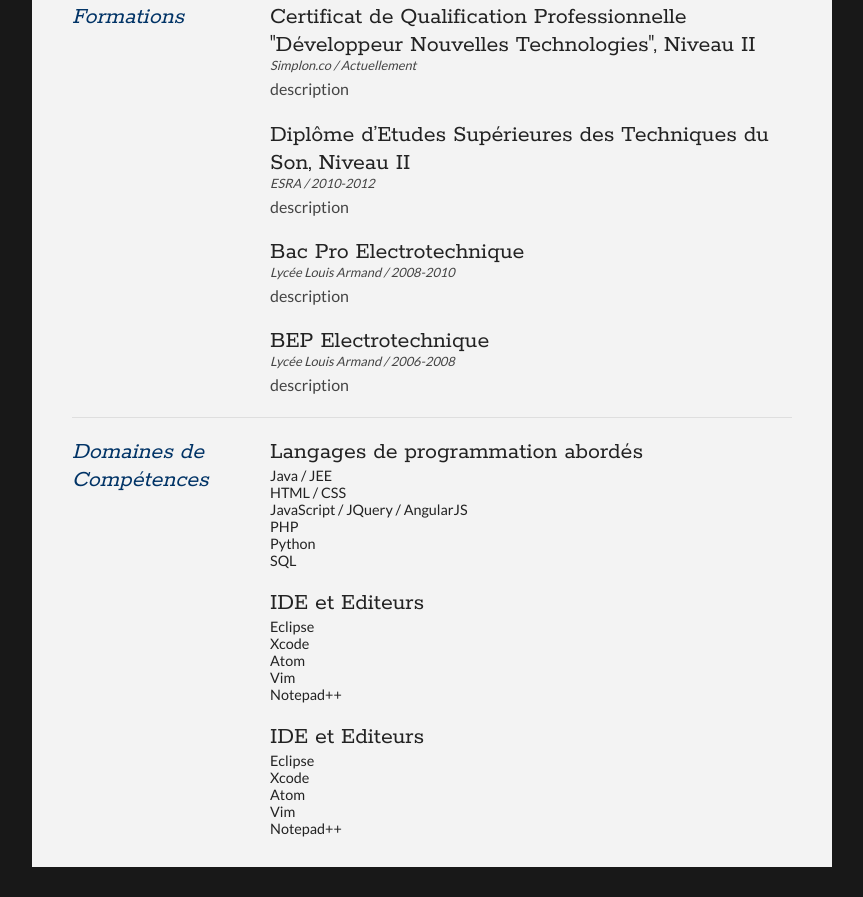
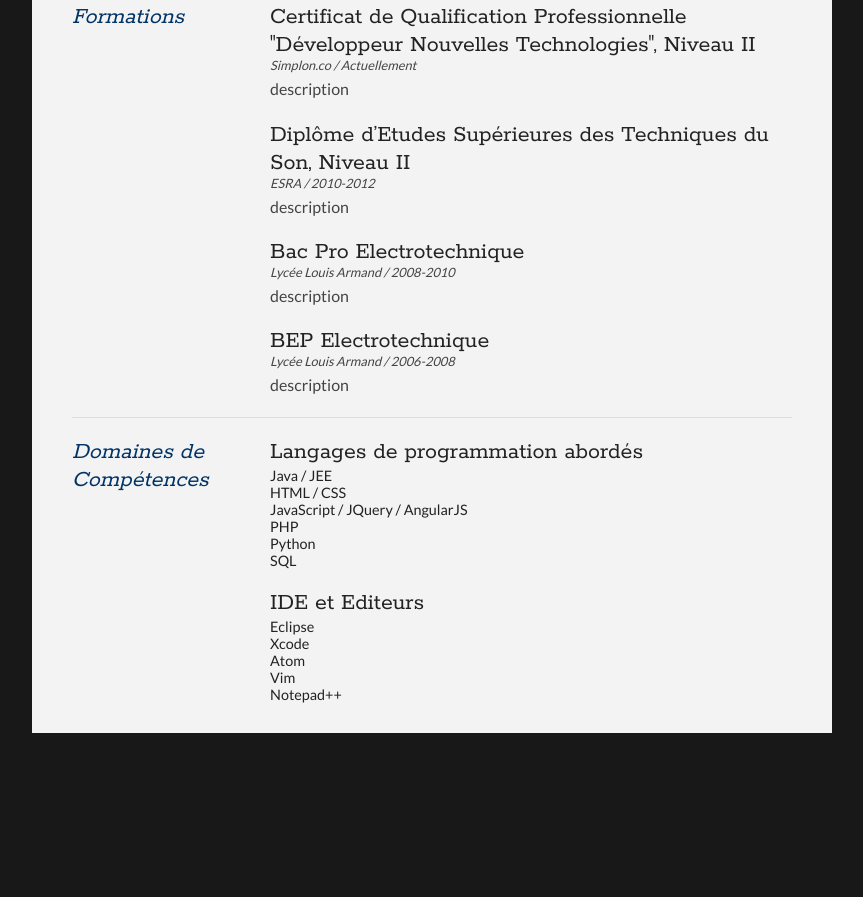
Before and after one commit to KevinLemaire/KevinLemaire.github.io, a plain HTML site: page index.html in a window 1280 px wide. Shown: the part 233-1130 px from the top of the page, without its empty margins (208-1071 px from the left). After the commit the page ends 996 px from the top, so only its background shows below. Drawn offline with Linux system fonts and the light colour scheme.

Commit message:
suppression du dernier article

```diff
--- a/index.html
+++ b/index.html
@@ -107,19 +107,6 @@
 					<p></p>
 				</article>
 
-				<article>
-					<h2>IDE et Editeurs</h2>
-          <p class="subDetails"></p>
-					<ul>
-					  <li>Eclipse</li>
-            <li>Xcode</li>
-            <li>Atom</li>
-					  <li>Vim</li>
-            <li>Notepad++</li>
-					</ul>
-					<p></p>
-				</article>
-
 			</div>
 			<div class="clear"></div>
 		</section>
```
